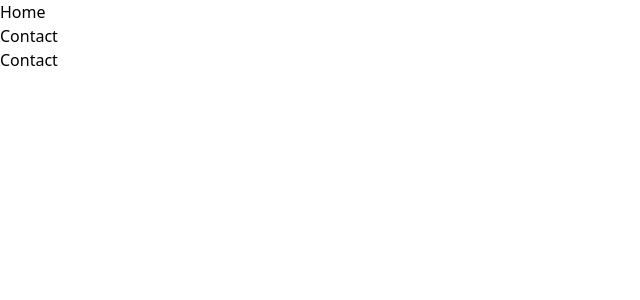
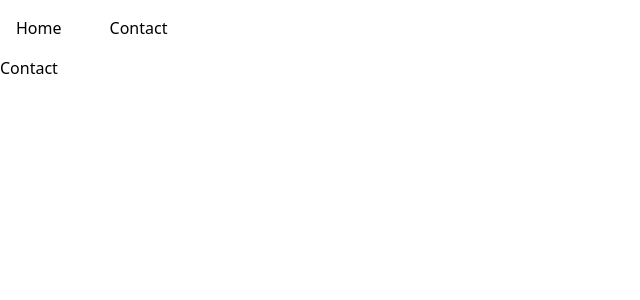
Before and after one commit to JayCodeGitHub/Animation-page-transition, a Next.js app: page /contact in a window 1280 px wide. Shown: the top 300 px of the page, without its empty margins (0-640 px from the left). Built offline with nearby package versions, Linux system fonts and the light colour scheme.

Commit message:
Styled NavBar

```diff
--- a/src/components/navbar.tsx
+++ b/src/components/navbar.tsx
@@ -2,7 +2,8 @@ import Link from "next/link";
 
 export default function NavBar() {
   return (
-    <ul>
+    <nav className="text-1xl p-4">
+      <ul className="flex gap-12">
         <li>
           <Link href="/">Home</Link>
         </li>
@@ -10,5 +11,6 @@ export default function NavBar() {
           <Link href="/contact">Contact</Link>
         </li>
       </ul>
+    </nav>
   );
 }
--- a/src/pages/contact.tsx
+++ b/src/pages/contact.tsx
@@ -1,9 +1,7 @@
 export default function Contact() {
   return (
-    <>
-      <main>
-        <h1>Contact</h1>
-      </main>
-    </>
+    <main>
+      <h1>Contact</h1>
+    </main>
   );
 }
```
Lines whose indentation alone changed are shown as unchanged.
